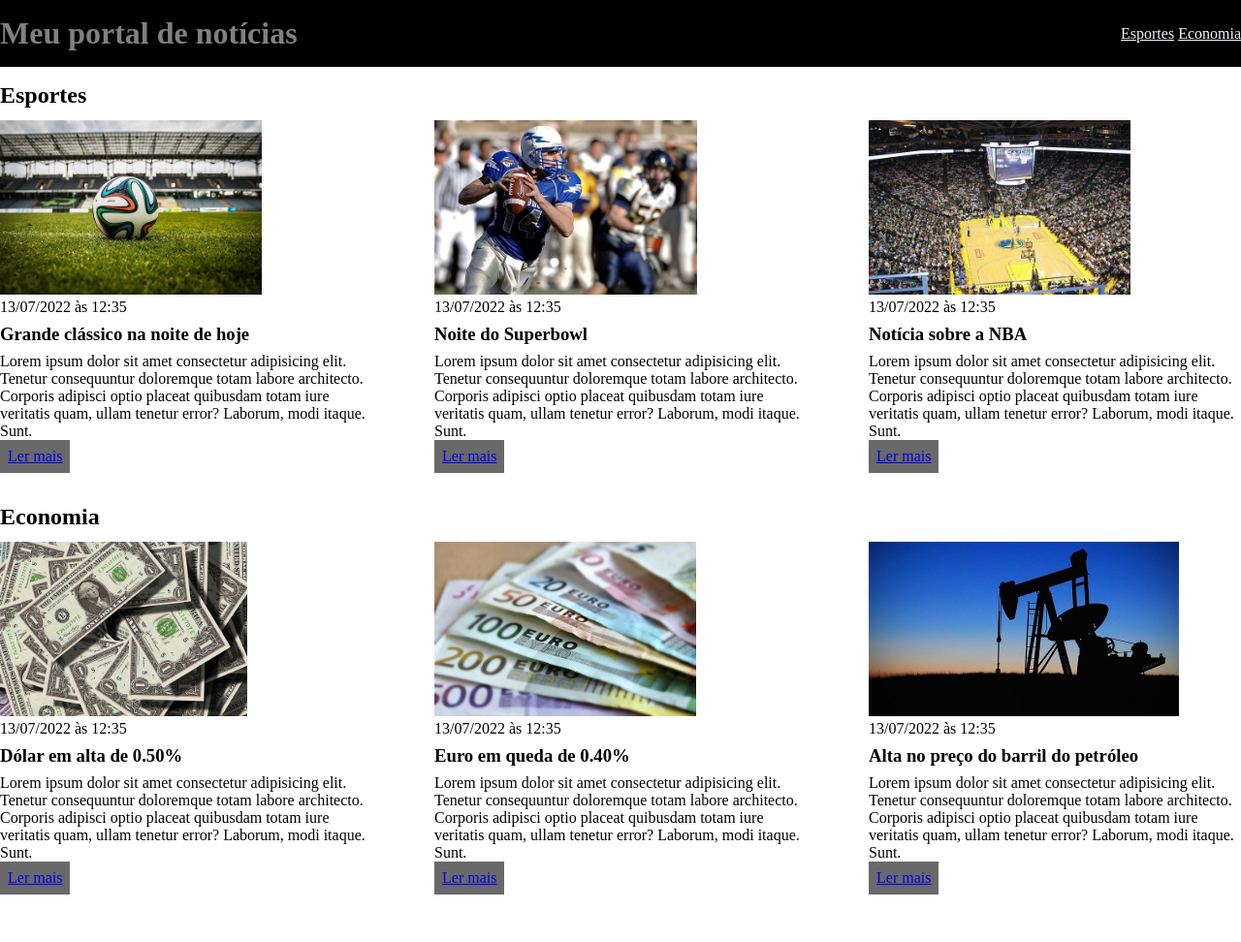
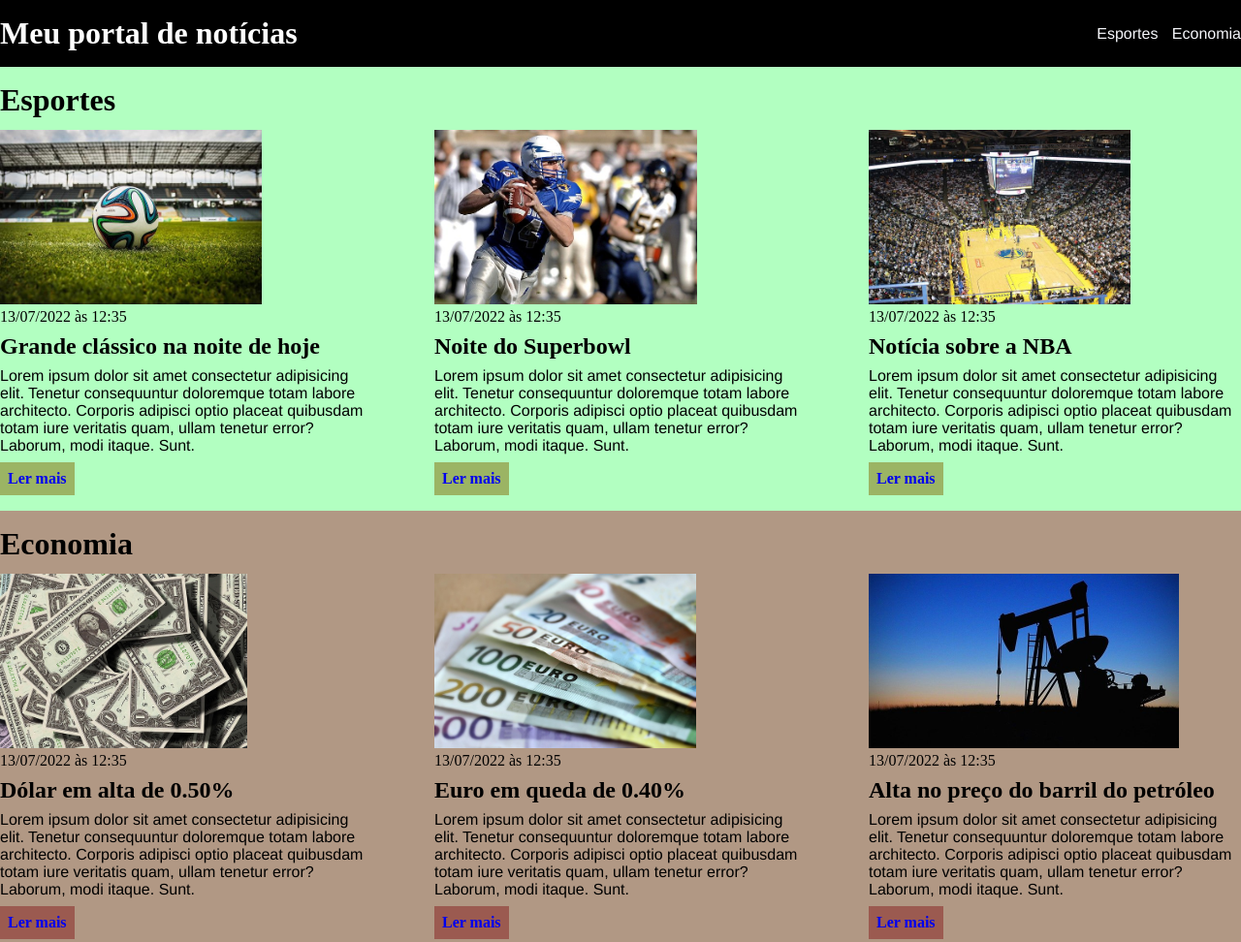
Before and after one commit to LucianoMatoskm/css_support_class, a plain HTML site: page css/index.html in a window 1280 px wide. Shown: the whole page at 97% size. Before the commit the page ends 939 px from the top, so only its background shows below. Drawn offline with Linux system fonts and the light colour scheme.

Commit message:
alterando-cor-font-space

```diff
--- a/css/index.html
+++ b/css/index.html
@@ -14,10 +14,10 @@
         <nav>
             <ul>
                 <li>
-                    <a href="#sports" title="Ir para a seção de esportes">Esportes</a>
+                    <a href="#spot" title="Ir para a seção de esportes">Esportes</a>
                 </li>
                 <li>
-                    <a href="#economy" title="Ir para a seção de notícias">Economia</a>
+                    <a href="#eco" title="Ir para a seção de notícias">Economia</a>
                 </li>
             </ul>
         </nav>
--- a/css/teste.css
+++ b/css/teste.css
@@ -5,7 +5,7 @@
 }
 
 h1 {
-    color: grey;
+    color: white;
 }
 
 body >header {
@@ -22,10 +22,14 @@ header .container {
 
 header li {
     display: inline;
+    font-family: 'Franklin Gothic Medium', 'Arial Narrow', Arial, sans-serif;
+    font-weight: 550;
+    margin-left: 10px;
 }
 
 header li a {
 color: #f5f6fa;
+text-decoration: none;
 }
 
 .container {
@@ -59,4 +63,36 @@ color: #f5f6fa;
         background-color: dimgray;
         padding: 8px;
         display: inline-block;
+        text-decoration:none;
+        font-weight: bold;
+        margin-top: 8px;
     }
+
+    .articles article a:hover {
+        text-decoration: underline;
+    }
+
+
+
+    .articles article p,
+    .articles article a s{
+        font-family:'Franklin Gothic Medium', 'Arial Narrow', Arial, sans-serif, Courier, monospace
+    }
+    .articles article h3 {
+        font-size: 24px;
+    }
+    section h2 {
+        font-size: 32px;
+    }
+    #spot {
+        background-color: rgb(0, 255, 50, 0.3);
+    }
+#spot .articles article a {
+    background-color:rgb(155, 180, 100);
+}
+#eco {
+    background-color: rgb(100, 50, 10, 0.5);
+}
+    #eco .articles article a {
+        background-color: rgb(155, 90, 80);
+    }
```
